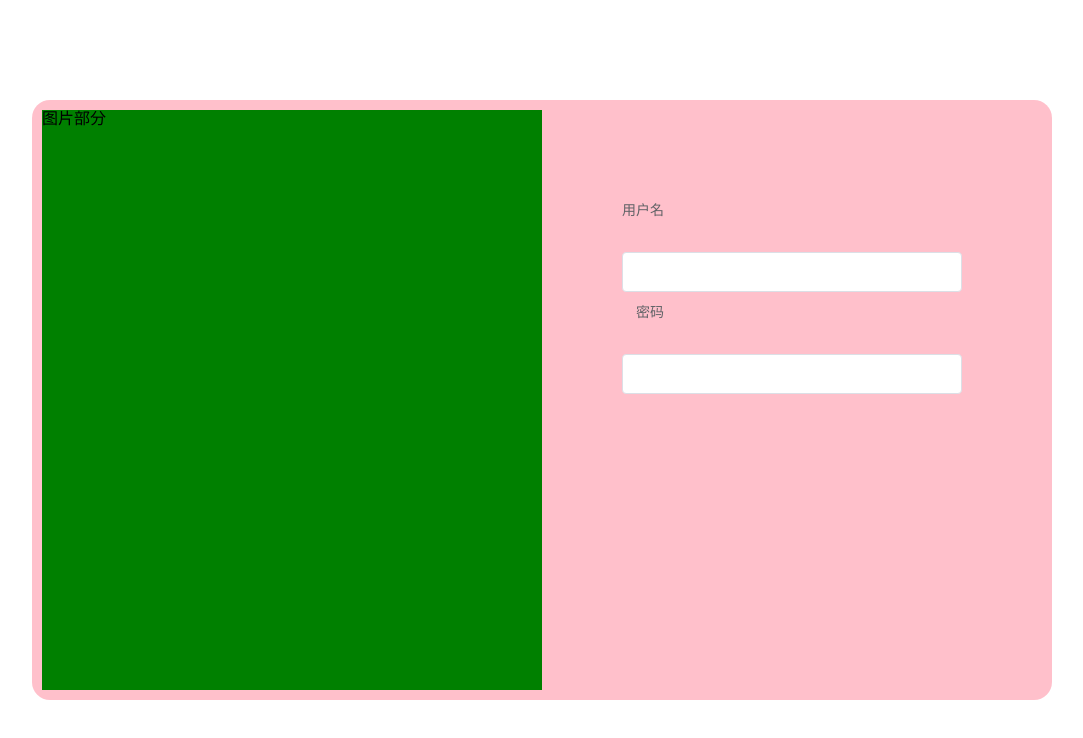
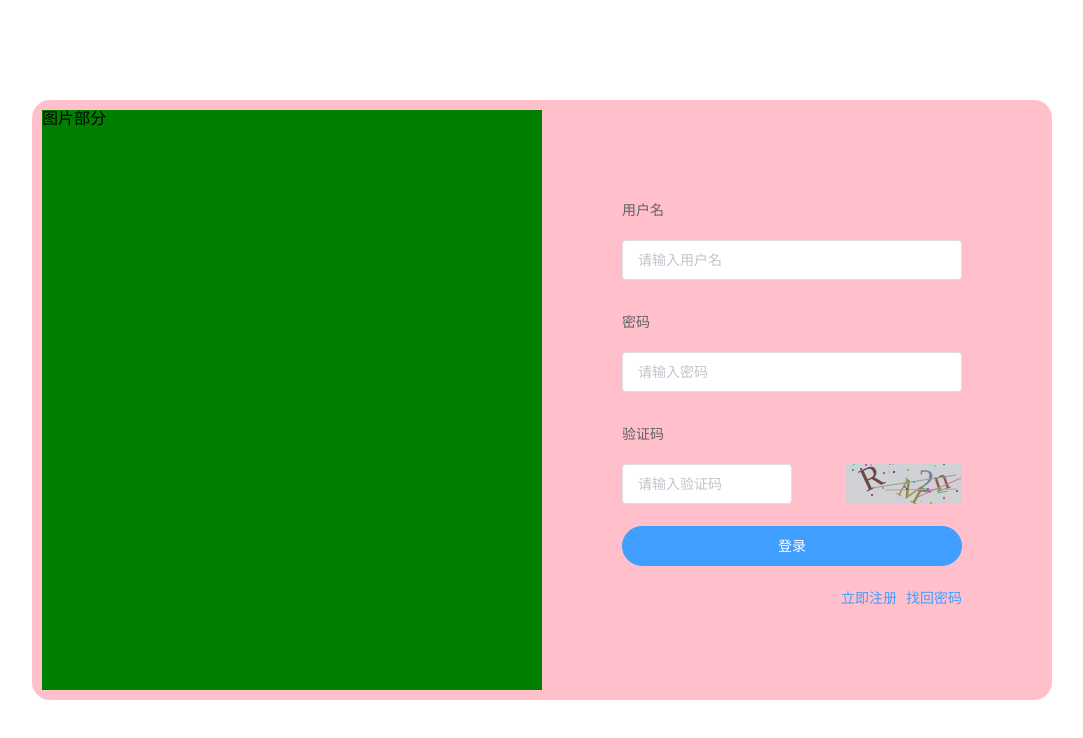
Before and after one commit to lin1126/team_model, a Vue app: page /#/Login in a window 1280 px wide. Shown: the top 738 px of the page, without its empty margins (98-1181 px from the left). Built offline with nearby package versions, Linux system fonts and the light colour scheme.

Commit message:
完成登录界面设计

```diff
--- a/public/index.html
+++ b/public/index.html
@@ -4,7 +4,7 @@
     <meta charset="utf-8" />
     <meta http-equiv="X-UA-Compatible" content="IE=edge" />
     <meta name="viewport" content="width=device-width,initial-scale=1.0" />
-    <link rel="icon" href="<%= BASE_URL %>favicon.ico" />
+    <link rel="icon" href="<%= BASE_URL %>favicon1.ico" />
     <title><%= htmlWebpackPlugin.options.title %></title>
   </head>
   <body>
--- a/src/App.vue
+++ b/src/App.vue
@@ -1,5 +1,5 @@
 <template>
-  <div class="app">
+  <div id="app">
     <router-view></router-view>
   </div>
 </template>
--- /dev/null
+++ b/src/components/identify.vue
@@ -0,0 +1,125 @@
+<template>
+  <div class="s-canvas">
+    <canvas id="s-canvas" :width="contentWidth" :height="contentHeight"></canvas>
+  </div>
+</template>
+<script>
+export default {
+  name: 'SIdentify',
+  props: {
+    identifyCode: {
+      // 默认***
+      type: String,
+      default: '1234',
+    },
+    fontSizeMin: {
+      // 字体最小值
+      type: Number,
+      default: 25,
+    },
+    fontSizeMax: {
+      // 字体最大值
+      type: Number,
+      default: 35,
+    },
+    backgroundColorMin: {
+      // 验证码图片背景色最小值
+      type: Number,
+      default: 200,
+    },
+    backgroundColorMax: {
+      // 验证码图片背景色最大值
+      type: Number,
+      default: 220,
+    },
+    dotColorMin: {
+      // 背景干扰点最小值
+      type: Number,
+      default: 60,
+    },
+    dotColorMax: {
+      // 背景干扰点最大值
+      type: Number,
+      default: 120,
+    },
+    contentWidth: {
+      // 容器宽度
+      type: Number,
+      default: 116,
+    },
+    contentHeight: {
+      // 容器高度
+      type: Number,
+      default: 40,
+    },
+  },
+  methods: {
+    // 生成一个随机数
+    randomNum(min, max) {
+      return Math.floor(Math.random() * (max - min) + min)
+    },
+    // 生成一个随机的颜色
+    randomColor(min, max) {
+      const r = this.randomNum(min, max)
+      const g = this.randomNum(min, max)
+      const b = this.randomNum(min, max)
+      return 'rgb(' + r + ',' + g + ',' + b + ')'
+    },
+    drawPic() {
+      const canvas = document.getElementById('s-canvas')
+      const ctx = canvas.getContext('2d')
+      ctx.textBaseline = 'bottom'
+      // 绘制背景
+      ctx.fillStyle = this.randomColor(this.backgroundColorMin, this.backgroundColorMax)
+      ctx.fillRect(0, 0, this.contentWidth, this.contentHeight)
+      // 绘制文字
+      for (let i = 0; i < this.identifyCode.length; i++) {
+        this.drawText(ctx, this.identifyCode[i], i)
+      }
+      this.drawLine(ctx)
+      this.drawDot(ctx)
+    },
+    drawText(ctx, txt, i) {
+      ctx.fillStyle = this.randomColor(50, 160) // 随机生成字体颜色
+      ctx.font = this.randomNum(this.fontSizeMin, this.fontSizeMax) + 'px SimHei' // 随机生成字体大小
+      const x = (i + 1) * (this.contentWidth / (this.identifyCode.length + 1))
+      const y = this.randomNum(this.fontSizeMax, this.contentHeight - 5)
+      var deg = this.randomNum(-30, 30)
+      // 修改坐标原点和旋转角度
+      ctx.translate(x, y)
+      ctx.rotate((deg * Math.PI) / 180)
+      ctx.fillText(txt, 0, 0)
+      // 恢复坐标原点和旋转角度
+      ctx.rotate((-deg * Math.PI) / 180)
+      ctx.translate(-x, -y)
+    },
+    drawLine(ctx) {
+      // 绘制干扰线
+      for (let i = 0; i < 4; i++) {
+        ctx.strokeStyle = this.randomColor(100, 200)
+        ctx.beginPath()
+        ctx.moveTo(this.randomNum(0, this.contentWidth), this.randomNum(0, this.contentHeight))
+        ctx.lineTo(this.randomNum(0, this.contentWidth), this.randomNum(0, this.contentHeight))
+        ctx.stroke()
+      }
+    },
+    drawDot(ctx) {
+      // 绘制干扰点
+      for (let i = 0; i < 30; i++) {
+        ctx.fillStyle = this.randomColor(0, 255)
+        ctx.beginPath()
+        ctx.arc(this.randomNum(0, this.contentWidth), this.randomNum(0, this.contentHeight), 1, 0, 2 * Math.PI)
+        ctx.fill()
+      }
+    },
+  },
+  watch: {
+    identifyCode() {
+      this.drawPic()
+    },
+  },
+  mounted() {
+    this.drawPic()
+  },
+}
+</script>
--- a/src/router/index.js
+++ b/src/router/index.js
@@ -9,7 +9,7 @@ const routes = [
     redirect: '/Login'
   },
   {
-    path: '/Login',
+    path: '/login',
     name: 'Login',
     component: Login
   }
--- /dev/null
+++ b/src/utils/codeRandom.js
@@ -0,0 +1,18 @@
+/*************
+ * 生成验证码随机数
+ * 传入需要生成验证码的长度
+ *************/
+
+const checkCodeofRandom = function (codeLength) {
+  let randomCode = ''
+  const codeStr = 'abcdefghijklmnopqrstuvwxyzABCDEFGHIJKLMNOPQRSTUVWXYZ0123456789'
+  for (var i = 0; i < codeLength; i++) {
+    const randomIndex = codeStr.length - 1
+    randomCode += codeStr[Math.floor(Math.random() * randomIndex)]
+  }
+  return randomCode
+}
+
+module.exports = {
+  checkCodeofRandom,
+}
--- a/src/views/login.vue
+++ b/src/views/login.vue
@@ -1,21 +1,75 @@
 <template>
-  <div>
-    <div class="login">
-      <div class="login-pic">图片部分</div>
-      <div class="login-form">
-        <el-form label-width="54px">
-          <el-form-item label="用户名"> </el-form-item>
-          <el-input type="password"></el-input>
-          <el-form-item label="密码"> </el-form-item>
-          <el-input type="password"></el-input>
-        </el-form>
-      </div>
+  <div class="login">
+    <div class="login-pic">图片部分</div>
+    <div class="login-form">
+      <el-form label-width="54px" label-position="top" :model="loginForm">
+        <el-form-item label="用户名">
+          <el-input placeholder="请输入用户名" v-model="loginForm.username"></el-input>
+        </el-form-item>
+        <el-form-item label="密码">
+          <el-input v-model="loginForm.userpwd" type="password" placeholder="请输入密码"></el-input>
+        </el-form-item>
+        <!-- 验证码部分开始 -->
+        <el-form-item label="验证码">
+          <el-input v-model="loginForm.userInputCode" style="width: 50%" placeholder="请输入验证码"></el-input>
+          <div @click="refreshCode" class="coderight">
+            <identify :identifyCode="identifyCode"></identify>
+          </div>
+        </el-form-item>
+        <!-- 验证码部分结束 -->
+        <el-form-item>
+          <el-button type="primary" round style="width: 100%" @click="loginSubmit">登录</el-button>
+        </el-form-item>
+        <div class="login-link">
+          <el-link type="primary" :underline="false">立即注册</el-link>&nbsp;
+          <el-link type="primary" :underline="false">找回密码</el-link>
+        </div>
+      </el-form>
     </div>
   </div>
 </template>
 
 <script>
-export default {}
+// 引入验证码组件
+import identify from '@/components/identify.vue'
+import { checkCodeofRandom } from '@/utils/codeRandom.js'
+export default {
+  name: 'Login',
+  components: {
+    identify,
+  },
+  data() {
+    return {
+      loginForm: {
+        username: '',
+        userpwd: '',
+        userInputCode: '',
+      },
+      identifyCode: '',
+    }
+  },
+  methods: {
+    refreshCode() {
+      this.identifyCode = checkCodeofRandom(4)
+    },
+    // 判断验证码是否正确
+    checkEqual() {
+      if (this.identifyCode.toUpperCase() === this.loginForm.userInputCode.toUpperCase()) {
+        return true
+      } else {
+        return false
+      }
+    },
+    // 登录按钮事件
+    loginSubmit() {
+      alert(this.checkEqual())
+    },
+  },
+  computed: {},
+  created() {
+    this.identifyCode = checkCodeofRandom(4)
+  },
+}
 </script>
 
 <style lang="less" scoped>
@@ -29,20 +83,30 @@ export default {}
   padding: 10px;
   transform: translate(-50%, -50%);
   border-radius: 18px;
+
   .login-pic {
     float: left;
     width: 500px;
     height: 580px;
     background-color: green;
   }
+
   .login-form {
     float: left;
     width: 500px;
     height: 580px;
     padding: 80px 80px;
     box-sizing: border-box;
-    .el-form-item {
-      text-align: left;
+
+    .coderight {
+      position: absolute;
+      top: 0;
+      right: 0;
+      cursor: pointer;
+    }
+
+    .login-link {
+      float: right;
     }
   }
 }
```
Also changed, not shown: package.json (+20 -3 lines), 2 other files (tests, documents, lock files or other folders).
